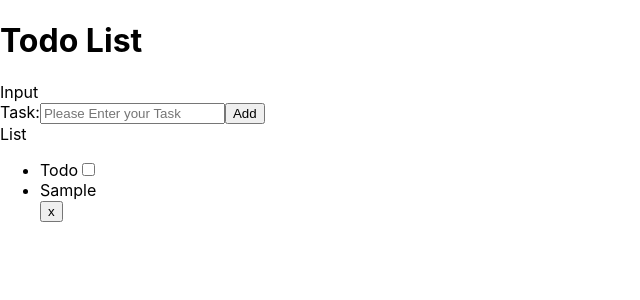
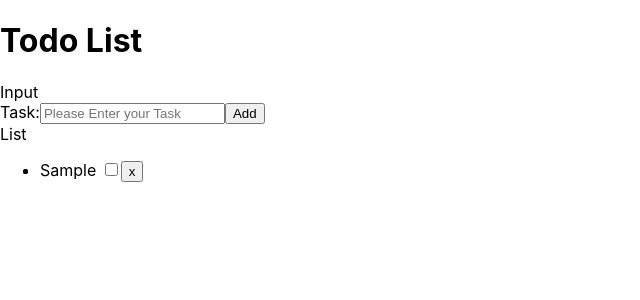
Before and after one commit to musaissa15/react_testing, a React (Create React App) app: page / in a window 1280 px wide. Both pictures are taken after typing "Sample" into the empty fields and a click on the button "Add". Shown: the top 300 px of the page, without its empty margins (0-640 px from the left). Built offline with nearby package versions, Linux system fonts and the light colour scheme.

Commit message:
seperate input and component folder

```diff
--- a/src/Components/Input/Todo.jsx
+++ /dev/null
@@ -1,13 +0,0 @@
-import React from 'react'
-
-const Todo = ({t}) => {
-  return (
-      <div>Todo
-          <input type="checkbox" />
-          <li>{t.task}</li>
-          <button>x</button>
-    </div>
-  )
-}
-
-export default Todo
--- /dev/null
+++ b/src/Input/Todo.jsx
@@ -0,0 +1,14 @@
+import React from 'react'
+
+const Todo = ({t}) => {
+  return (
+		<div>
+			<li>
+				{t.task} <input type="checkbox" />
+				<button>x</button>
+			</li>
+		</div>
+	);
+}
+
+export default Todo
```
Also changed, not shown: src/App.js (+7 -7 lines), src/List.jsx (+6 -7 lines), src/Input/Input.jsx (renamed from src/Components/Input/Input.jsx), 1 other file (tests, documents, lock files or other folders).
